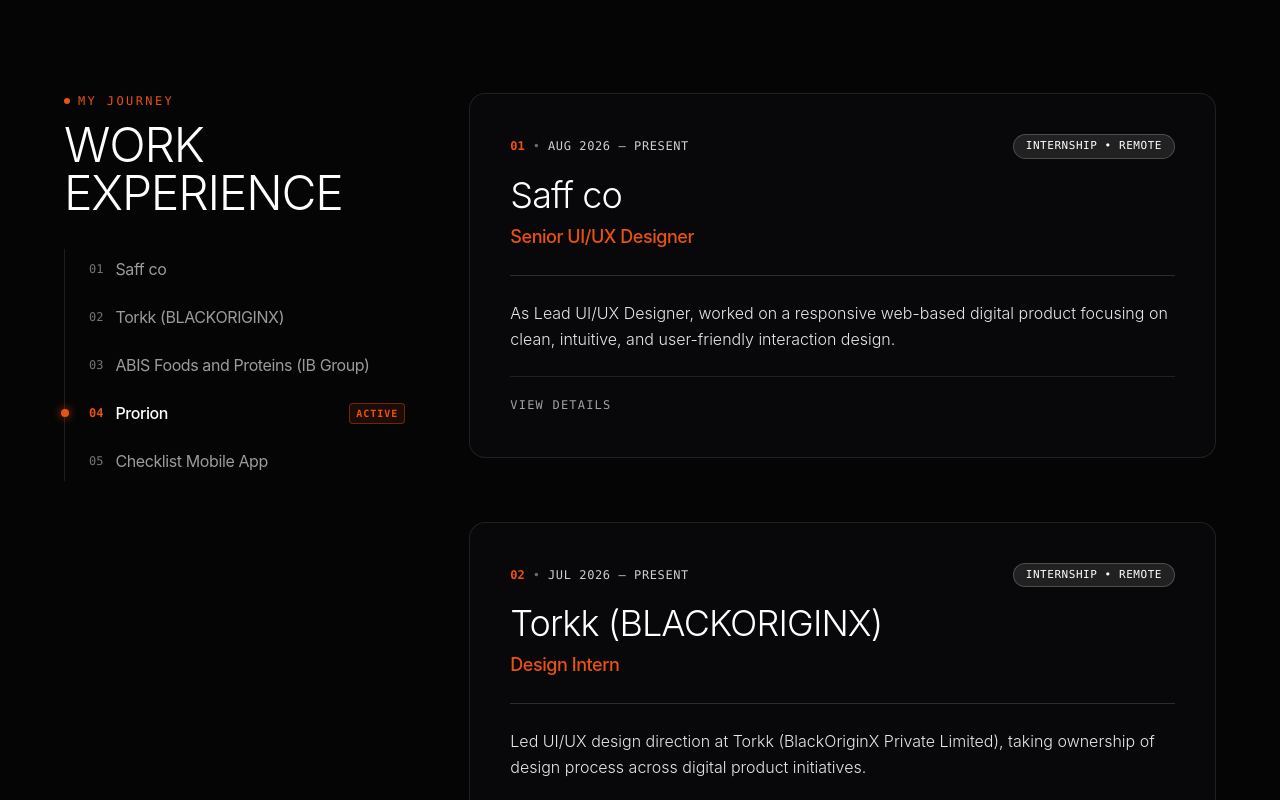
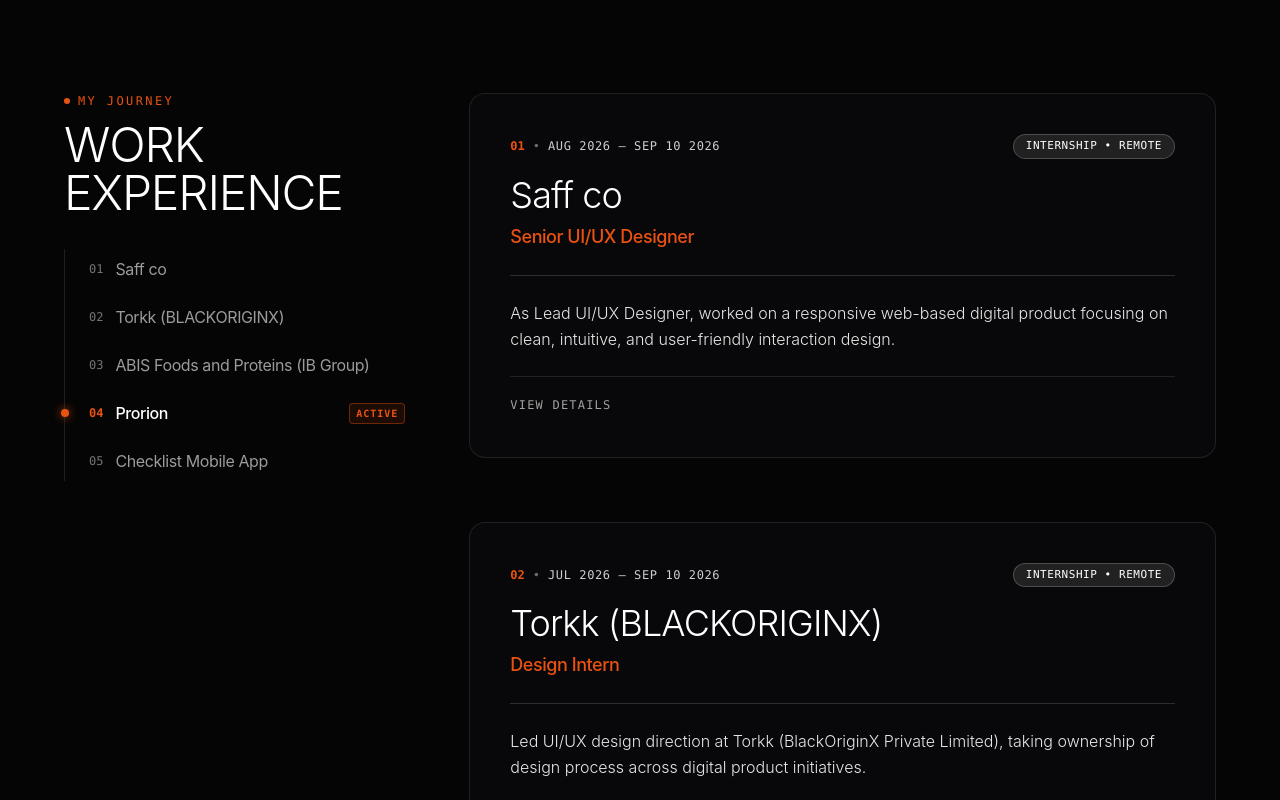
Before and after one commit to araspureh-glitch/humanshu-portfolio, a React (Vite) app: page /about in a window 1280 px wide. Shown: the part 2060-2860 px from the top of the page. Built offline with nearby package versions, Linux system fonts and the light colour scheme.

Commit message:
fix: update experience dates from Present to Sep 10 2026

```diff
--- a/src/components/ExperienceSection.jsx
+++ b/src/components/ExperienceSection.jsx
@@ -6,7 +6,7 @@
   const experiences = [
     {
       id: '01',
-      date: 'Aug 2026 – Present',
+      date: 'Aug 2026 – Sep 10 2026',
       title: 'Senior UI/UX Designer',
       company: 'Saff co',
       type: 'Internship • Remote',
@@ -21,7 +21,7 @@
     },
     {
       id: '02',
-      date: 'Jul 2026 – Present',
+      date: 'Jul 2026 – Sep 10 2026',
       title: 'Design Intern',
       company: 'Torkk (BLACKORIGINX)',
       type: 'Internship • Remote',
--- a/src/components/ui/timeline-02.jsx
+++ b/src/components/ui/timeline-02.jsx
@@ -6,7 +6,7 @@
 export const defaultTimelineData = [
   {
     id: "01",
-    date: "Aug 2026 – Present",
+    date: "Aug 2026 – Sep 10 2026",
     company: "Saff co",
     type: "Internship • Remote",
     role: "Senior UI/UX Designer",
@@ -25,7 +25,7 @@
   },
   {
     id: "02",
-    date: "Jul 2026 – Present",
+    date: "Jul 2026 – Sep 10 2026",
     company: "Torkk (BLACKORIGINX)",
     type: "Internship • Remote",
     role: "Design Intern",
```
